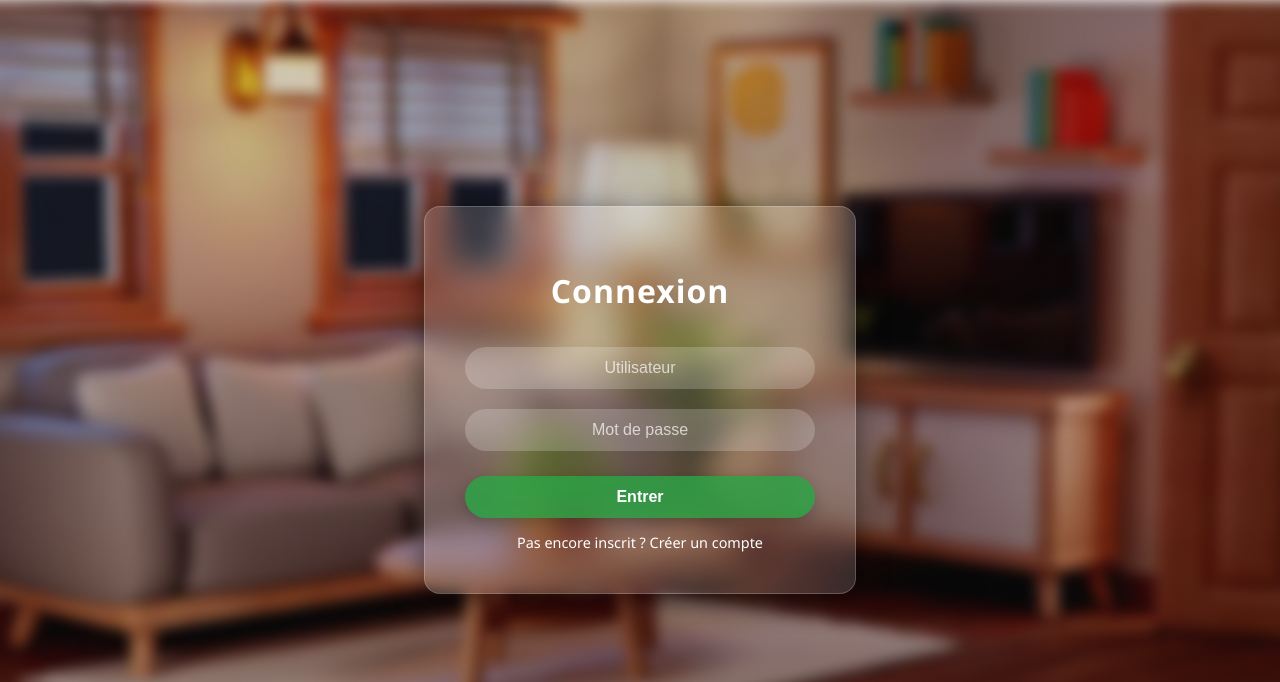
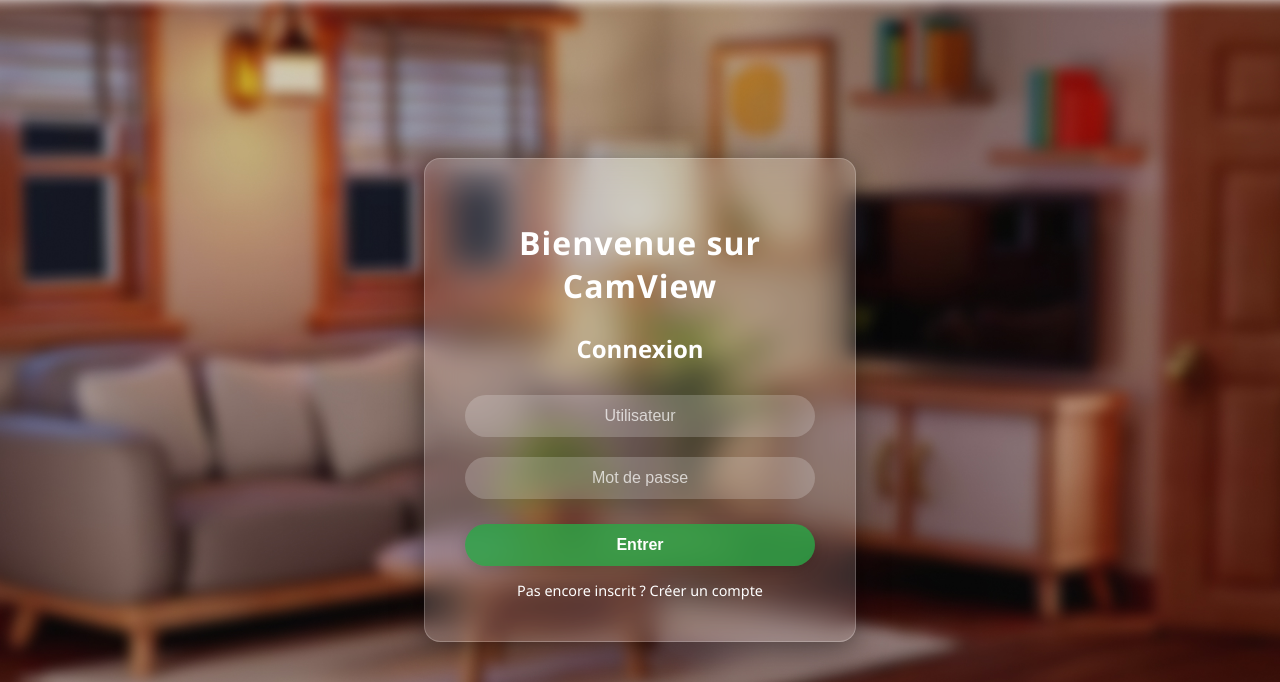
Before and after one commit to mathisbork/CamView, a PHP site: page / in a window 1280 px wide. Shown: the top 682 px of the page. Run offline with PHP 8.4, Linux system fonts and the light colour scheme.

Commit message:
ajout Phrase de bienvenue

```diff
--- a/www/index.php
+++ b/www/index.php
@@ -143,7 +143,8 @@ if ($_SERVER['REQUEST_METHOD'] === 'POST') {
             </a>
 
         <?php else: ?>
-            <h1>Connexion</h1>
+            <h1>Bienvenue sur CamView</h1>
+            <h2>Connexion</h2>
             <form method="POST" action="">
                 <input type="text" name="username" placeholder="Utilisateur" required>
                 <input type="password" name="password" placeholder="Mot de passe" required>
```
